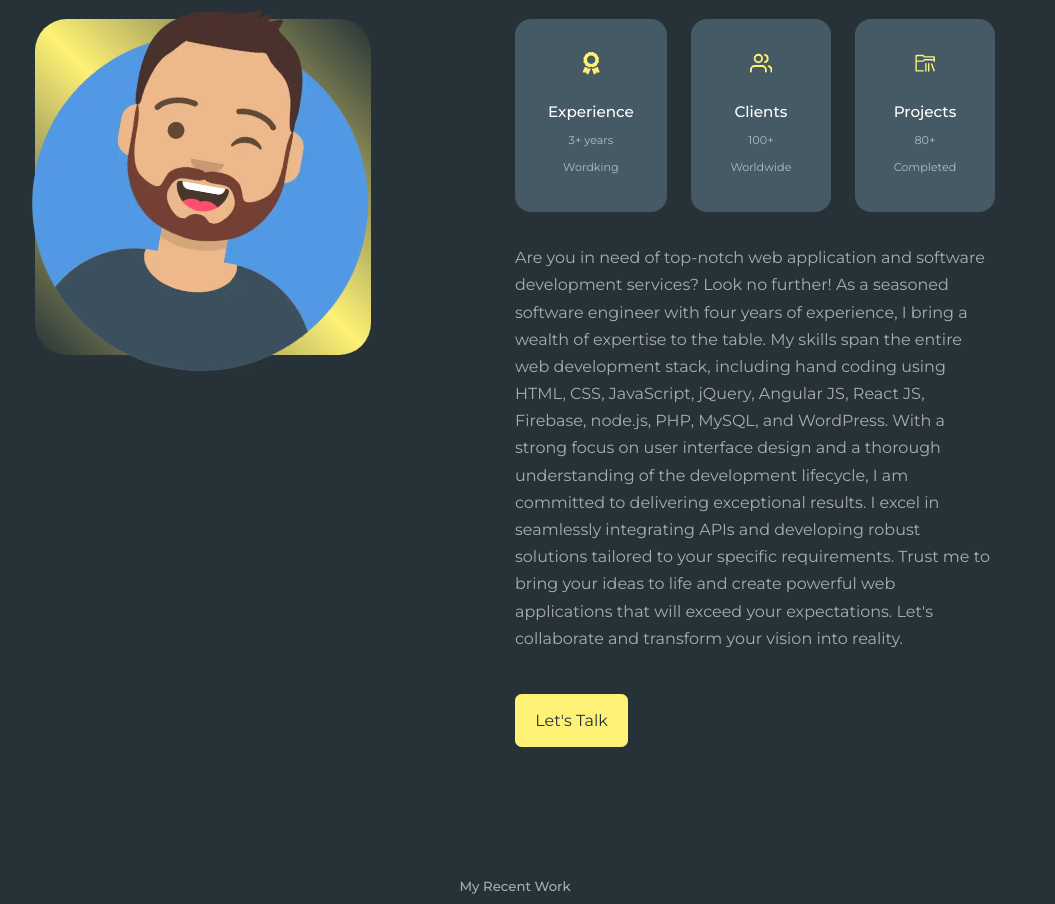
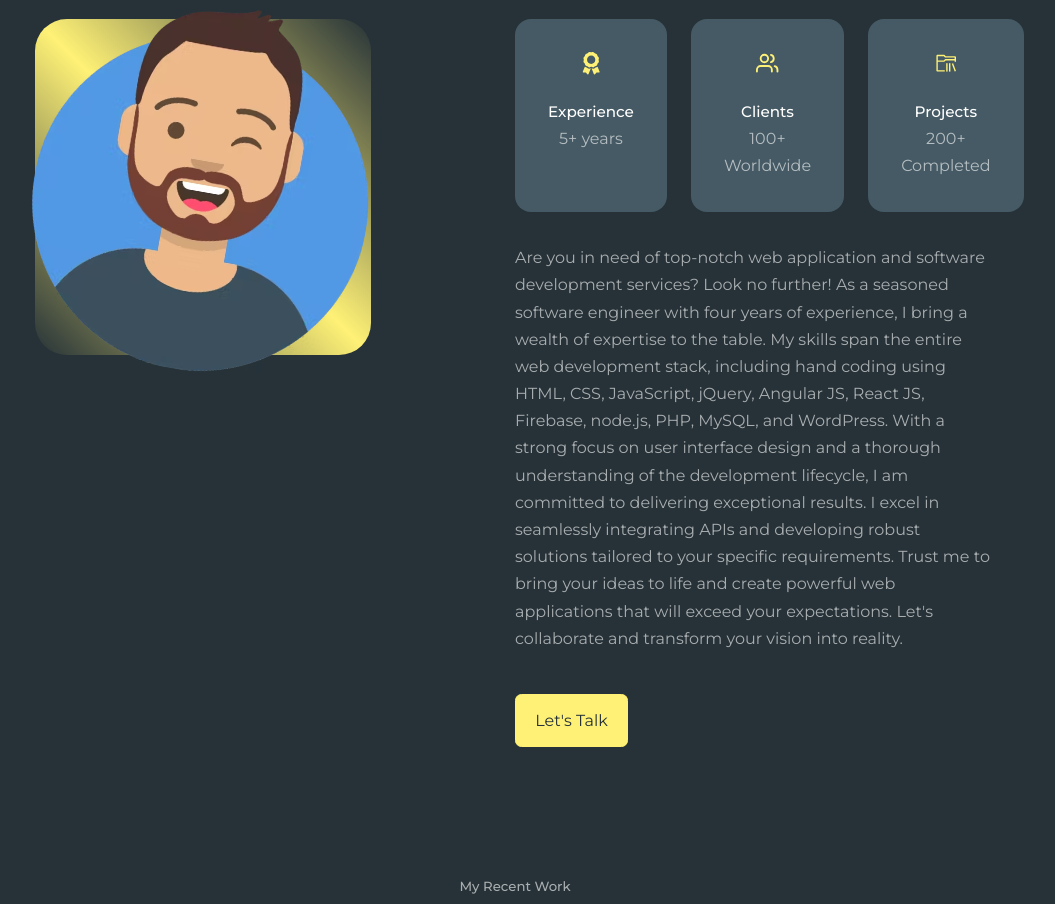
Before and after one commit to anoy369/portfolio, a React (Create React App) app: page / in a window 1280 px wide. Shown: the part 1020-1924 px from the top of the page, without its empty margins (125-1180 px from the left). Built offline with nearby package versions, Linux system fonts and the light colour scheme.

Commit message:
updated about section

```diff
--- a/src/components/about/about.css
+++ b/src/components/about/about.css
@@ -44,6 +44,9 @@
     transition: var(--transition);
 }
 
+.about__card p{
+    margin: 0!important;
+}
 .about__card:hover{
     background: transparent;
     border-color: var(--color-primary-variant);
--- a/src/components/about/about.jsx
+++ b/src/components/about/about.jsx
@@ -22,19 +22,19 @@ const About = () => {
             <article className="about__card">
               <FaAward className="about__icon" />
               <h5>Experience</h5>
-              <small>3+ years Wordking</small>
+              <p>5+ years</p>
             </article>
 
             <article className="about__card">
               <FiUsers className="about__icon" />
               <h5>Clients</h5>
-              <small>100+ Worldwide</small>
+              <p>100+ Worldwide</p>
             </article>
 
             <article className="about__card">
               <VscFolderLibrary className="about__icon" />
               <h5>Projects</h5>
-              <small>80+ Completed</small>
+              <p>200+ Completed</p>
             </article>
           </div>
 
```
